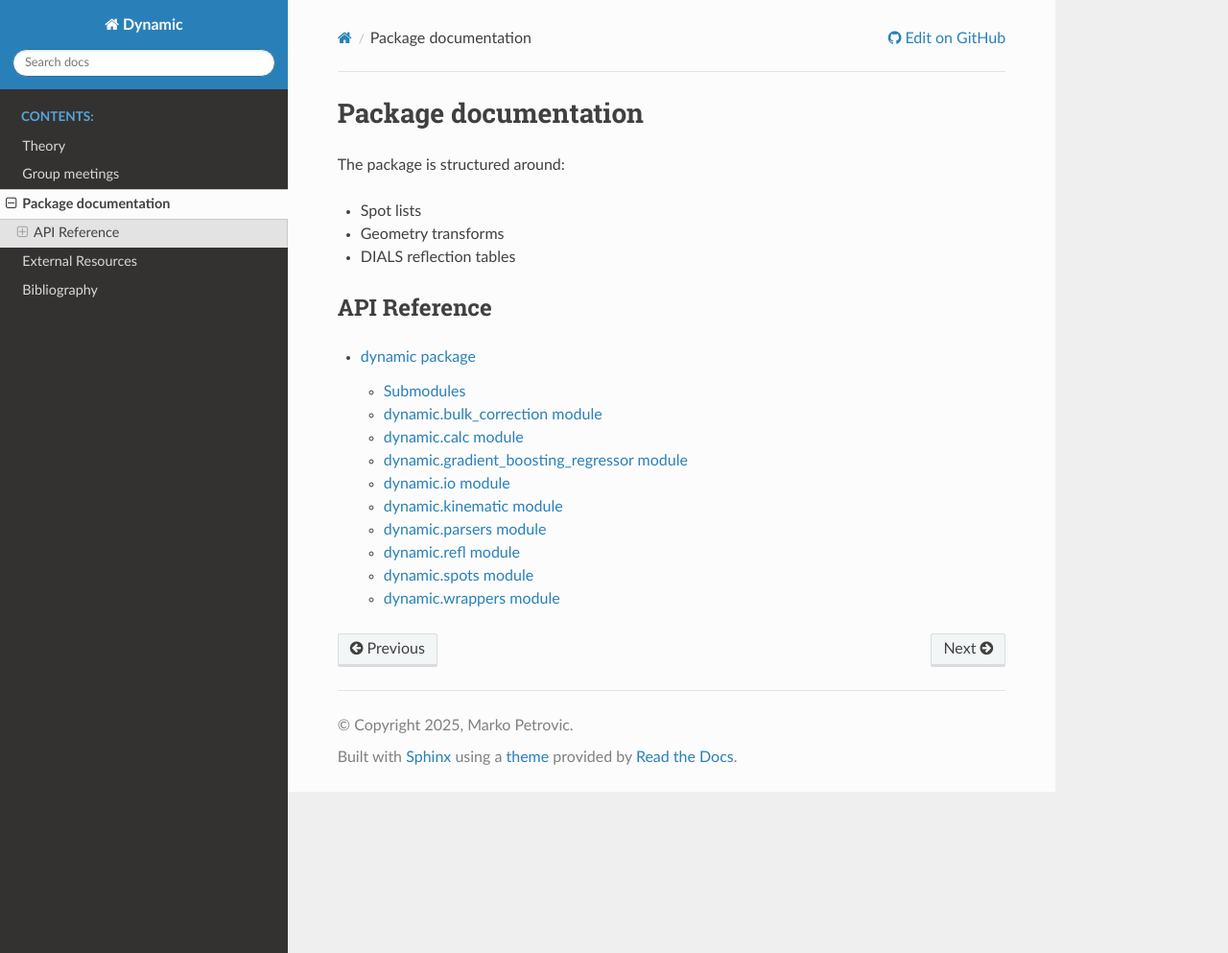
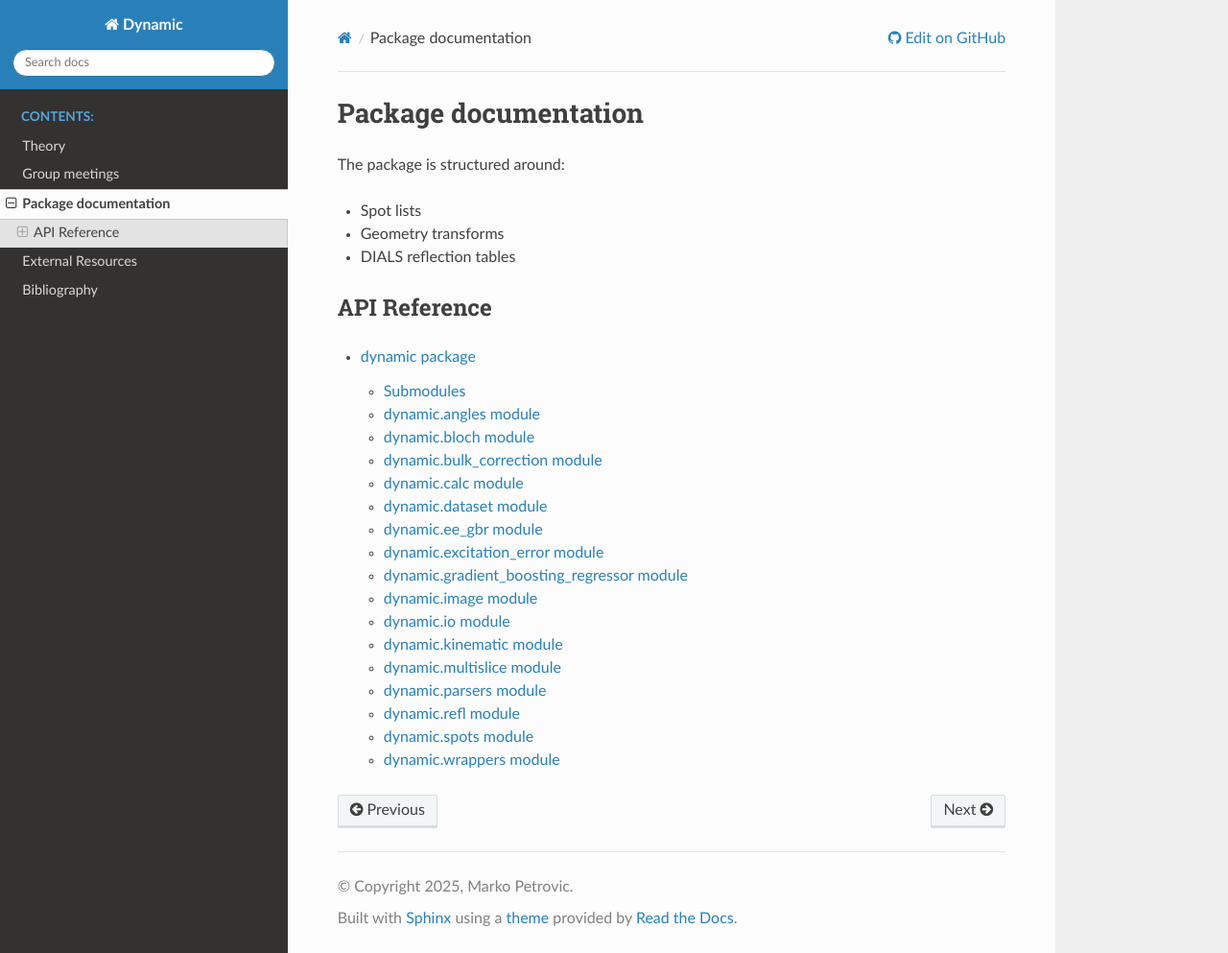
Before and after one commit to mpks/dynamic, a Sphinx documentation site: the page built from docs/pages/dynamic_api.rst, in a window 1280 px wide and 993 px high. Shown: the whole window at 96% size. Built offline with Sphinx 7.4.7 and the Read the Docs theme 3.1.0, drawn with Linux system fonts in a browser that asks for light colours.

```diff
--- a/docs/api/dynamic.rst
+++ b/docs/api/dynamic.rst
@@ -8,6 +8,22 @@ dynamic package
 
 Submodules
 ----------
+
+dynamic.angles module
+---------------------
+
+.. automodule:: dynamic.angles
+   :members:
+   :undoc-members:
+   :show-inheritance:
+
+dynamic.bloch module
+--------------------
+
+.. automodule:: dynamic.bloch
+   :members:
+   :undoc-members:
+   :show-inheritance:
 
 dynamic.bulk\_correction module
 -------------------------------
@@ -25,10 +41,42 @@ dynamic.calc module
    :undoc-members:
    :show-inheritance:
 
+dynamic.dataset module
+----------------------
+
+.. automodule:: dynamic.dataset
+   :members:
+   :undoc-members:
+   :show-inheritance:
+
+dynamic.ee\_gbr module
+----------------------
+
+.. automodule:: dynamic.ee_gbr
+   :members:
+   :undoc-members:
+   :show-inheritance:
+
+dynamic.excitation\_error module
+--------------------------------
+
+.. automodule:: dynamic.excitation_error
+   :members:
+   :undoc-members:
+   :show-inheritance:
+
 dynamic.gradient\_boosting\_regressor module
 --------------------------------------------
 
 .. automodule:: dynamic.gradient_boosting_regressor
+   :members:
+   :undoc-members:
+   :show-inheritance:
+
+dynamic.image module
+--------------------
+
+.. automodule:: dynamic.image
    :members:
    :undoc-members:
    :show-inheritance:
@@ -45,6 +93,14 @@ dynamic.kinematic module
 ------------------------
 
 .. automodule:: dynamic.kinematic
+   :members:
+   :undoc-members:
+   :show-inheritance:
+
+dynamic.multislice module
+-------------------------
+
+.. automodule:: dynamic.multislice
    :members:
    :undoc-members:
    :show-inheritance:
```
